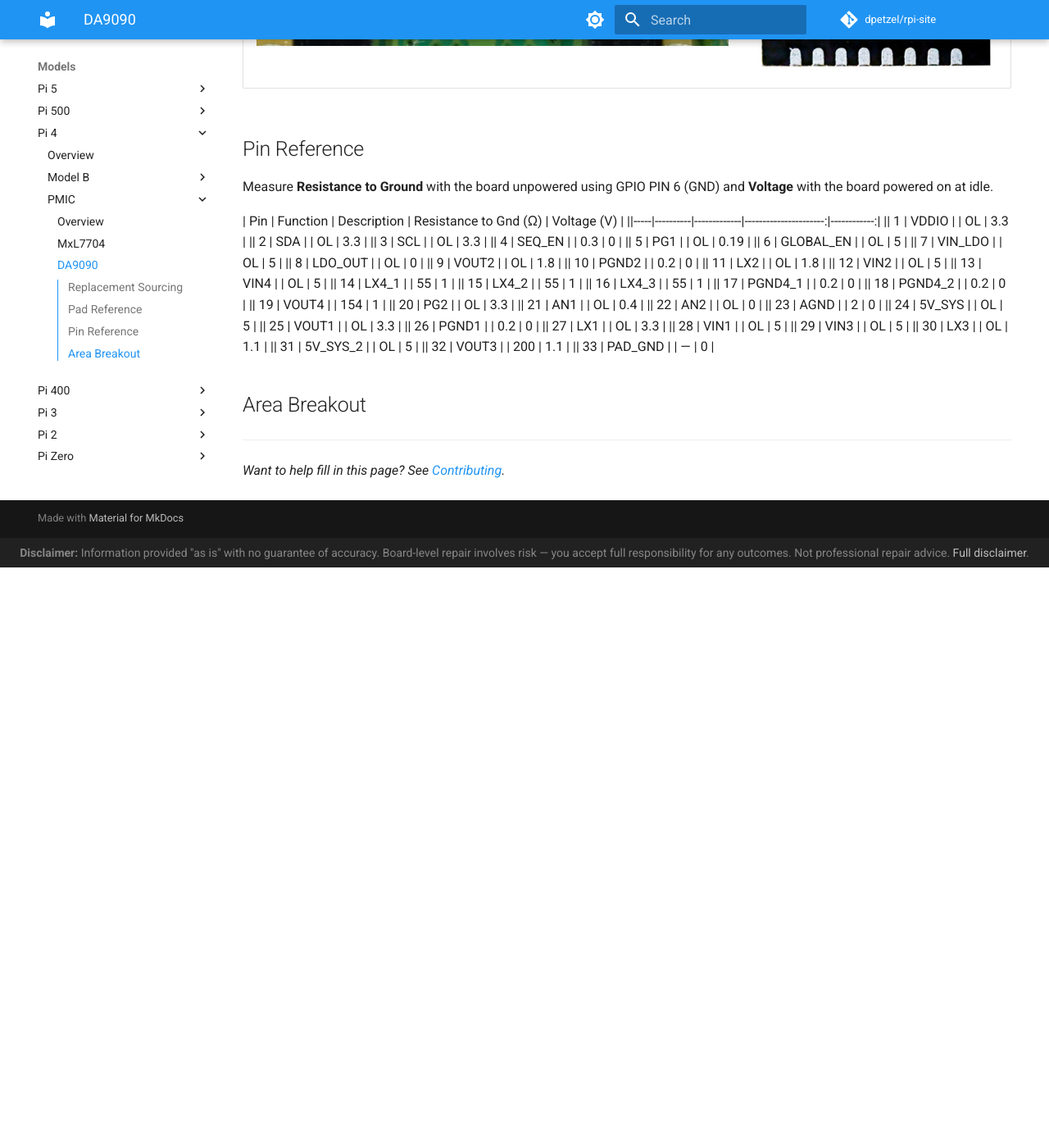
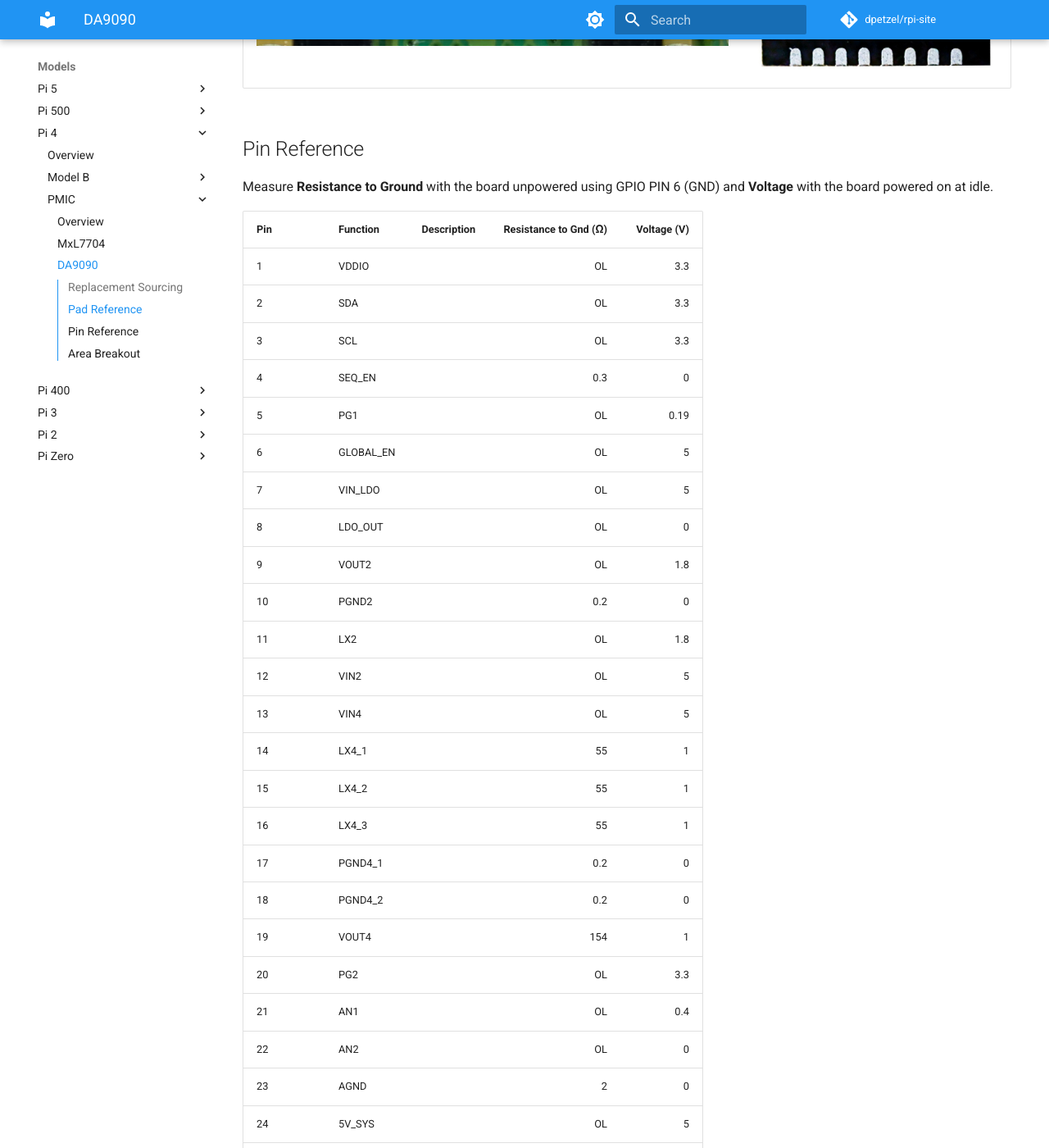
Before and after one commit to dpetzel/rpi-site, an MkDocs documentation site: the page built from docs/pi4/pmic/da9090.md, in a window 1280 px wide and 1400 px high, scrolled down 937 px. Shown: the whole window at 82% size. Built offline with MkDocs 1.6.1 and Material for MkDocs 9.7.7, drawn with Linux system fonts in a browser that asks for light colours; comment, search, counter and statistics services are not loaded; before the commit the page ends 1629 px from its top, so only the background shows below that; some of the changed text lies outside the part shown.

Commit message:
fix(da9090): fix table rendering — replace || with single | in pin reference
The pin reference table rows had  prefixes which MkDocs\r\nrenders as escaped pipes instead of table cells.

```diff
--- a/docs/pi4/pmic/da9090.md
+++ b/docs/pi4/pmic/da9090.md
@@ -26,40 +26,40 @@
 Measure **Resistance to Ground** with the board unpowered using GPIO PIN 6 (GND) and **Voltage** with the board powered on at idle.
 
 | Pin | Function | Description | Resistance to Gnd (Ω) | Voltage (V) |
-||-----|----------|-------------|----------------------:|------------:|
-|| 1   | VDDIO    | | OL | 3.3 |
-|| 2   | SDA      | | OL | 3.3 |
-|| 3   | SCL      | | OL | 3.3 |
-|| 4   | SEQ_EN   | | 0.3 | 0 |
-|| 5   | PG1      | | OL | 0.19 |
-|| 6   | GLOBAL_EN | | OL | 5 |
-|| 7   | VIN_LDO  | | OL | 5 |
-|| 8   | LDO_OUT  | | OL | 0 |
-|| 9   | VOUT2    | | OL | 1.8 |
-|| 10  | PGND2    | | 0.2 | 0 |
-|| 11  | LX2      | | OL | 1.8 |
-|| 12  | VIN2     | | OL | 5 |
-|| 13  | VIN4     | | OL | 5 |
-|| 14  | LX4_1    | | 55 | 1 |
-|| 15  | LX4_2    | | 55 | 1 |
-|| 16  | LX4_3    | | 55 | 1 |
-|| 17  | PGND4_1  | | 0.2 | 0 |
-|| 18  | PGND4_2  | | 0.2 | 0 |
-|| 19  | VOUT4    | | 154 | 1 |
-|| 20  | PG2      | | OL | 3.3 |
-|| 21  | AN1      | | OL | 0.4 |
-|| 22  | AN2      | | OL | 0 |
-|| 23  | AGND     | | 2 | 0 |
-|| 24  | 5V_SYS   | | OL | 5 |
-|| 25  | VOUT1    | | OL | 3.3 |
-|| 26  | PGND1    | | 0.2 | 0 |
-|| 27  | LX1      | | OL | 3.3 |
-|| 28  | VIN1     | | OL | 5 |
-|| 29  | VIN3     | | OL | 5 |
-|| 30  | LX3      | | OL | 1.1 |
-|| 31  | 5V_SYS_2 | | OL | 5 |
-|| 32  | VOUT3    | | 200 | 1.1 |
-|| 33  | PAD_GND   | | — | 0 |
+|-----|----------|-------------|----------------------:|------------:|
+| 1   | VDDIO    | | OL | 3.3 |
+| 2   | SDA      | | OL | 3.3 |
+| 3   | SCL      | | OL | 3.3 |
+| 4   | SEQ_EN   | | 0.3 | 0 |
+| 5   | PG1      | | OL | 0.19 |
+| 6   | GLOBAL_EN | | OL | 5 |
+| 7   | VIN_LDO  | | OL | 5 |
+| 8   | LDO_OUT  | | OL | 0 |
+| 9   | VOUT2    | | OL | 1.8 |
+| 10  | PGND2    | | 0.2 | 0 |
+| 11  | LX2      | | OL | 1.8 |
+| 12  | VIN2     | | OL | 5 |
+| 13  | VIN4     | | OL | 5 |
+| 14  | LX4_1    | | 55 | 1 |
+| 15  | LX4_2    | | 55 | 1 |
+| 16  | LX4_3    | | 55 | 1 |
+| 17  | PGND4_1  | | 0.2 | 0 |
+| 18  | PGND4_2  | | 0.2 | 0 |
+| 19  | VOUT4    | | 154 | 1 |
+| 20  | PG2      | | OL | 3.3 |
+| 21  | AN1      | | OL | 0.4 |
+| 22  | AN2      | | OL | 0 |
+| 23  | AGND     | | 2 | 0 |
+| 24  | 5V_SYS   | | OL | 5 |
+| 25  | VOUT1    | | OL | 3.3 |
+| 26  | PGND1    | | 0.2 | 0 |
+| 27  | LX1      | | OL | 3.3 |
+| 28  | VIN1     | | OL | 5 |
+| 29  | VIN3     | | OL | 5 |
+| 30  | LX3      | | OL | 1.1 |
+| 31  | 5V_SYS_2 | | OL | 5 |
+| 32  | VOUT3    | | 200 | 1.1 |
+| 33  | PAD_GND   | | — | 0 |
 
 ## Area Breakout
 
```
